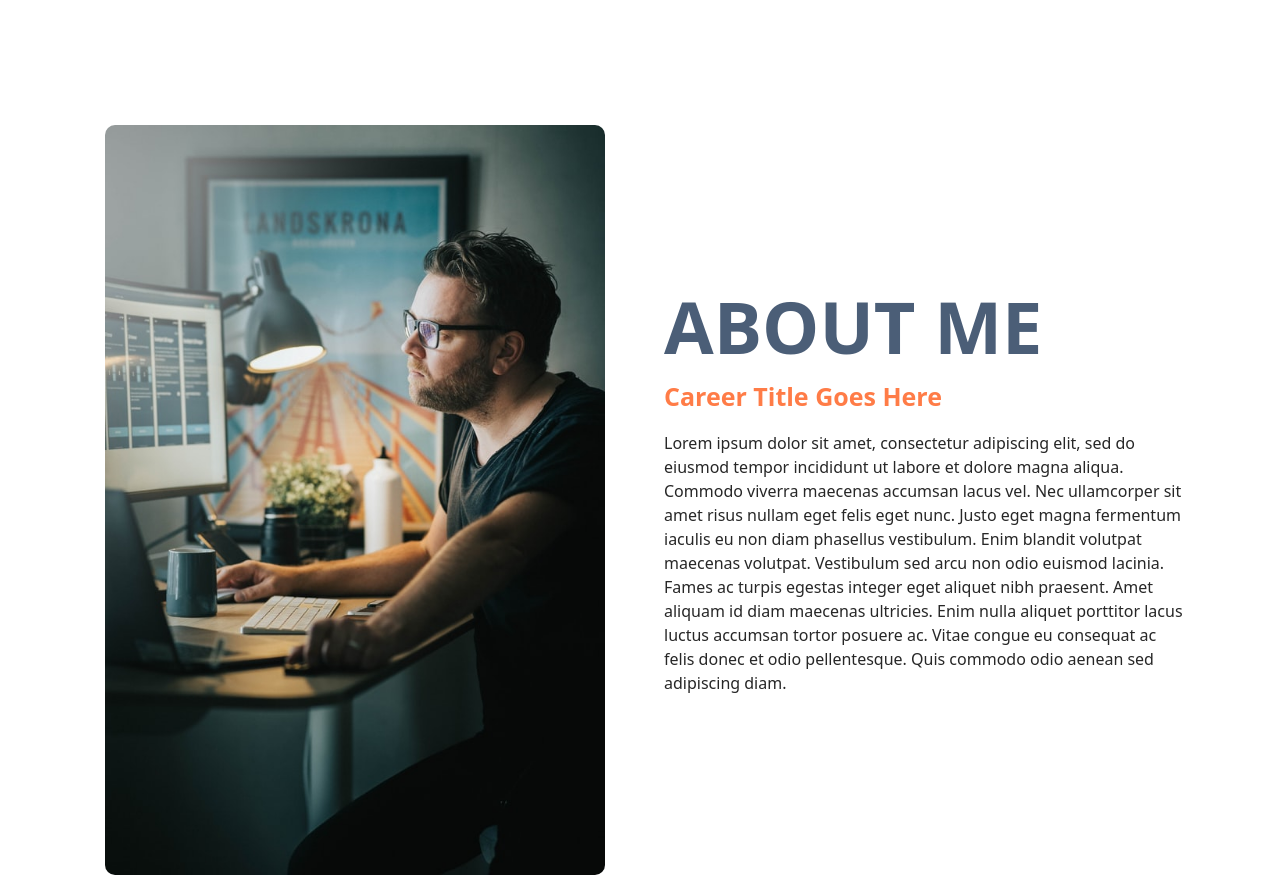
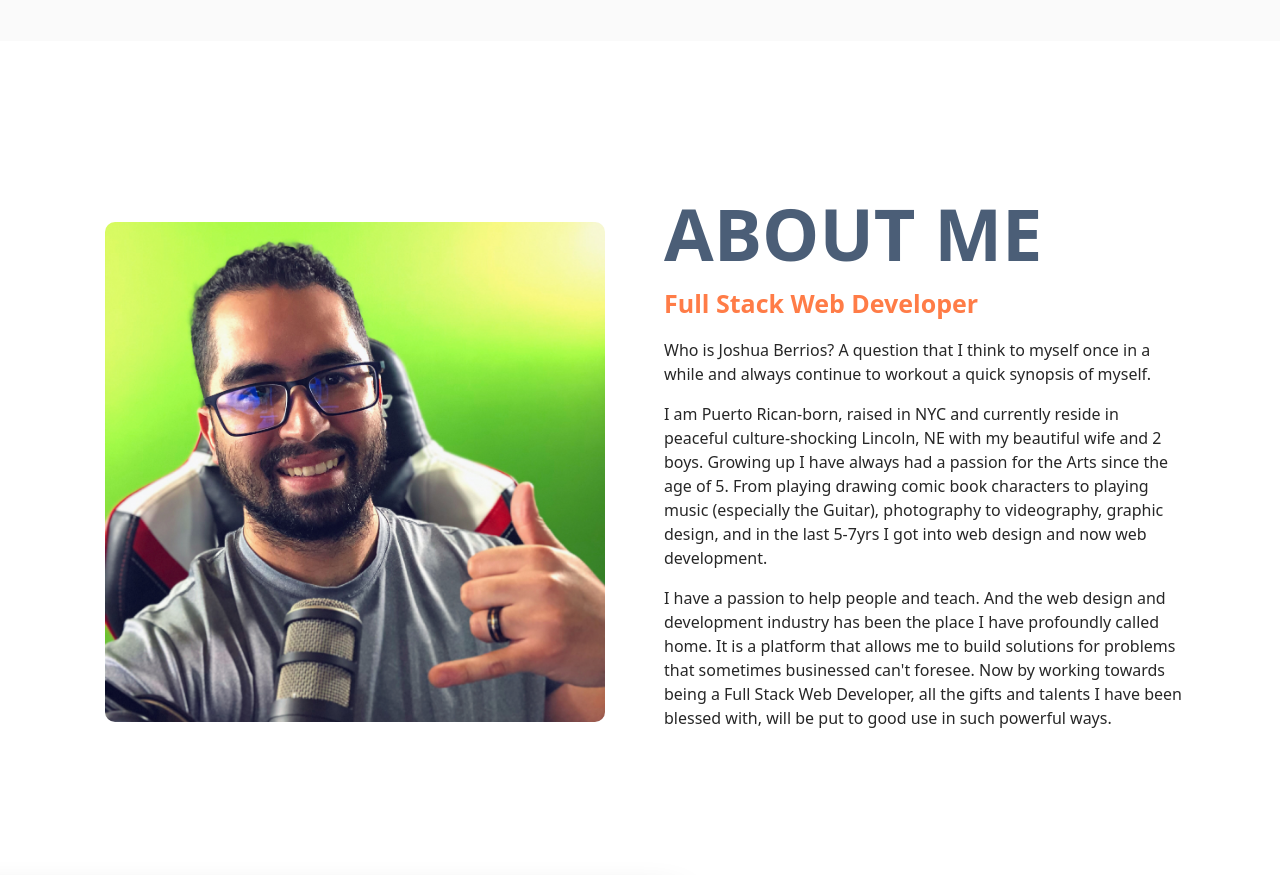
Before and after one commit to JoshuaB94/JoshuaB94.github.io, a plain HTML site: page index.html in a window 1280 px wide. Shown: the part 1760-2635 px from the top of the page. Drawn offline with nearby package versions, Linux system fonts and the light colour scheme.

Commit message:
Finsihed adding real life written content to my About section. Need to still work on mobile responsiveness and adding projects to the project section.

```diff
--- a/index.html
+++ b/index.html
@@ -16,7 +16,7 @@
         <div class="container col-xxl-8 px-4 py-5">
             <div class="row flex-lg-row-reverse align-items-center g-5 py-5">
               <div class="col-10 col-sm-8 col-lg-6">
-                <img src="images/bootstrap-themes.png" class="d-block mx-lg-auto img-fluid" alt="Bootstrap Themes" width="700" height="500" loading="lazy">
+                <img src="images/profile-shot-for-hero-section.png" class="d-block mx-lg-auto img-fluid" alt="Joshua Berrios on a Desert Background" width="400" height="350" loading="lazy">
               </div>
               <div class="col-lg-6">
                 <h1 class="display-5 fw-bold lh-1 mb-3">The name is Berrios. Joshua Berrios.</h1>
@@ -66,12 +66,14 @@
         <div class="container col-xxl-8 px-4 py-5">
             <div class="row flex-lg-row align-items-center g-5 py-5">
                 <div class="col-10 col-sm-8 col-lg-6">
-                    <img src="images/designer-at-work-with-glasses.jpeg" class="d-block mx-lg-auto img-fluid about-photo" alt="" loading="lazy">
+                    <img src="images/Profile Photo for All Things.jpg" class="d-block mx-lg-auto img-fluid about-photo" alt="" loading="lazy">
                 </div>
                 <div class="col-lg-6">
                     <h2 class="display-2 fw-bold lh-1 mb-3 about-heading">About Me</h2>
-                    <p class="career-position-text">Career Title Goes Here</p>
-                    <p class="about-bio">Lorem ipsum dolor sit amet, consectetur adipiscing elit, sed do eiusmod tempor incididunt ut labore et dolore magna aliqua. Commodo viverra maecenas accumsan lacus vel. Nec ullamcorper sit amet risus nullam eget felis eget nunc. Justo eget magna fermentum iaculis eu non diam phasellus vestibulum. Enim blandit volutpat maecenas volutpat. Vestibulum sed arcu non odio euismod lacinia. Fames ac turpis egestas integer eget aliquet nibh praesent. Amet aliquam id diam maecenas ultricies. Enim nulla aliquet porttitor lacus luctus accumsan tortor posuere ac. Vitae congue eu consequat ac felis donec et odio pellentesque. Quis commodo odio aenean sed adipiscing diam.</p>
+                    <p class="career-position-text">Full Stack Web Developer</p>
+                    <p class="about-bio">Who is Joshua Berrios? A question that I think to myself once in a while and always continue to workout a quick synopsis of myself.</p>
+                    <p class="about-bio">I am Puerto Rican-born, raised in NYC and currently reside in peaceful culture-shocking Lincoln, NE with my beautiful wife and 2 boys. Growing up I have always had a passion for the Arts since the age of 5. From playing drawing comic book characters to playing music (especially the Guitar), photography to videography, graphic design, and in the last 5-7yrs I got into web design and now web development.</p>
+                    <p class="about-bio">I have a passion to help people and teach. And the web design and development industry has been the place I have profoundly called home. It is a platform that allows me to build solutions for problems that sometimes businessed can't foresee. Now by working towards being a Full Stack Web Developer, all the gifts and talents I have been blessed with, will be put to good use in such powerful ways.</p>
                 </div>
             </div>
         </div>
```
Also changed, not shown: images/Profile Photo for All Things.jpg (added), images/profile-shot-for-hero-section.png (added), 1 other file.
